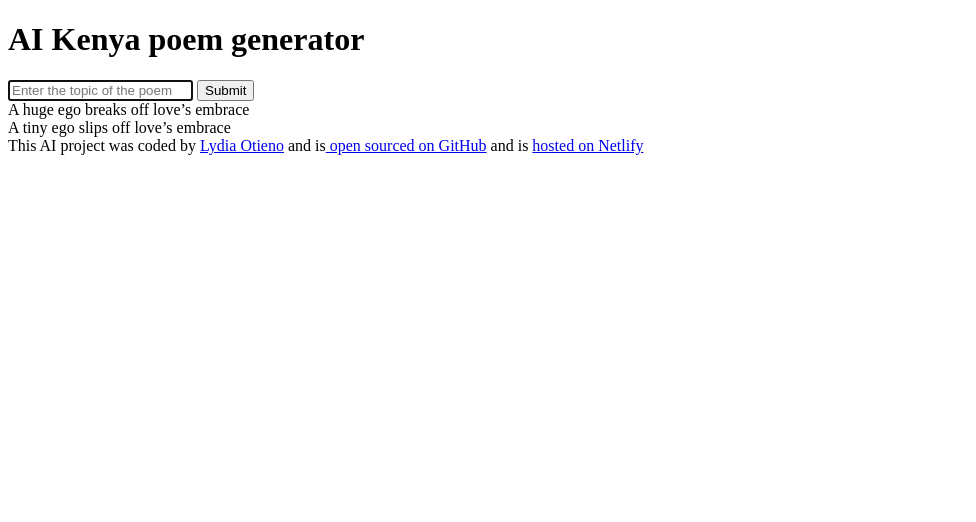
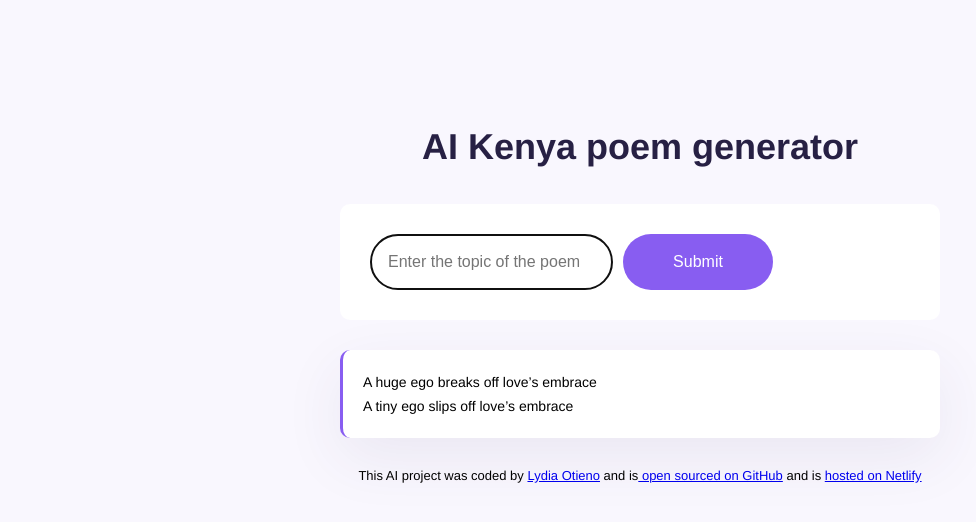
Before and after one commit to Lydiahkh/poems-generator, a plain HTML site: page index.html in a window 1280 px wide. Shown: the whole page, without its empty margins (0-976 px from the left). Drawn offline with Linux system fonts and the light colour scheme.

Commit message:
added styling to the project

```diff
--- a/index.html
+++ b/index.html
@@ -7,6 +7,7 @@
     <title>AI Kenya poem generator</title>
   </head>
   <body>
+    <div class="container">
       <header>
         <h1>AI Kenya poem generator</h1>
       </header>
@@ -19,10 +20,11 @@
             required
             auto
             complete="off"
+            class="instructions"
           />
-        <input type="submit" />
+          <input type="submit" class="submit-button" />
         </form>
-      <div>
+        <div class="poem">
           A huge ego breaks off love’s embrace
           <br />
           A tiny ego slips off love’s embrace
@@ -43,6 +45,7 @@
           >hosted on Netlify</a
         >
       </footer>
+    </div>
     <script src="src/index.js"></script>
   </body>
 </html>
--- a/src/style.css
+++ b/src/style.css
@@ -0,0 +1,62 @@
+body {
+  background-color: #f9f7fe;
+  font-family: Helvetica, Arial, sans-serif;
+}
+
+.container {
+  margin: 120px auto;
+  max-width: 600px;
+}
+
+header {
+  margin-bottom: 30px;
+}
+
+h1 {
+  text-align: center;
+  font-weight: 800;
+  font-size: 36px;
+  line-height: 1.5;
+  color: #272044;
+}
+form {
+  padding: 30px;
+  background-color: white;
+  border-radius: 10px;
+  display: flex;
+  margin-bottom: 30px;
+}
+.instructions {
+  padding: 17px;
+  border: 1px solid grey;
+  width: 80;
+  font-size: 16px;
+  border-radius: 50px;
+  line-height: 20px;
+  color: #272044;
+}
+.submit-button {
+  margin-left: 10px;
+  background: #885df1;
+  color: white;
+  border: none;
+  width: 150px;
+  font-size: 16px;
+  border-radius: 50px;
+  padding: 14px 24px;
+}
+.poem {
+  font-size: 14px;
+  background-color: white;
+  padding: 20px;
+  line-height: 24px;
+  border-left: 3px solid #885df1;
+  box-shadow: 0px 20px 60px rgba(65, 50, 100, 0.08);
+  border-radius: 10px;
+}
+
+footer {
+  text-align: center;
+  font-size: 13px;
+  margin-top: 30px;
+}
```
Lines whose indentation alone changed are shown as unchanged.
